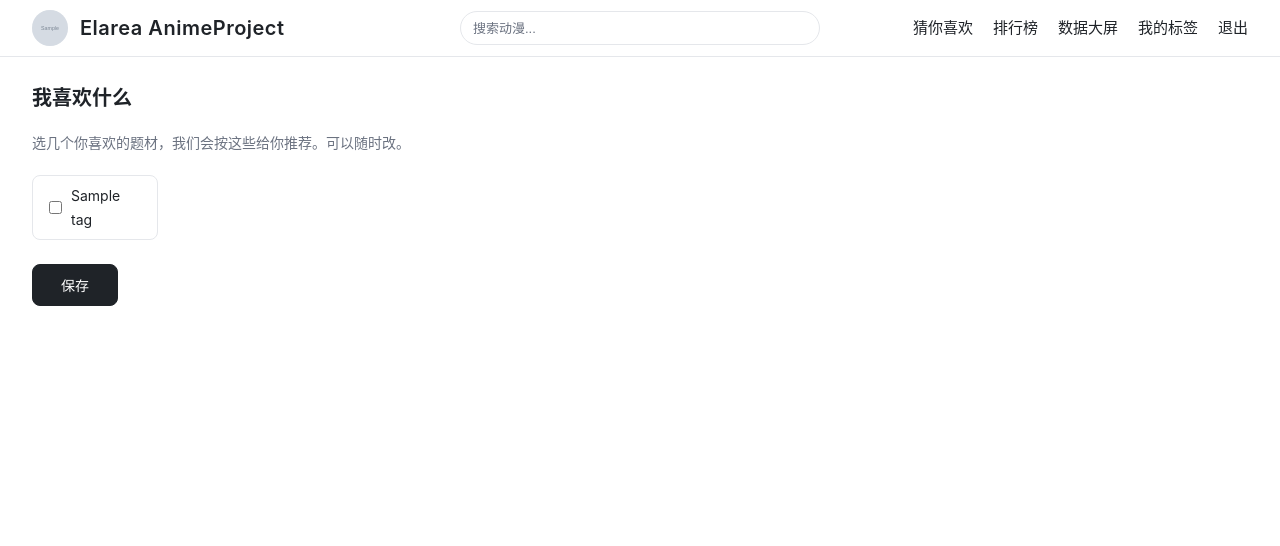
After one commit to Clearhai3/GraduationProject, a Django app: page /tags/ in a window 1280 px wide. The commit adds this page. Shown: the top 546 px of the page. Run offline with Django 5.2, Linux system fonts and the light colour scheme; a user stored in the database is signed in; tables that the repository leaves empty hold one stand-in row (values such as "Sample post"); grey boxes marked "Sample" are stand-in pictures.

Commit message:
feat(tag): 选标签页上线 + 修 UserTag 唯一约束（两 source 列真能共存）
- tags.html 新建：49 词复选框网格 + :has(input:checked) 让"选了"看得见
- views.user_tags：GET 摆货 / POST 存（getlist 收多个，只删 self 档，不碰 admin/algorithm）
- base.html 导航加「我的标签」（放在登录态段，与"关于你"同类）
- views.py 第 1 行补 Tag/UserTag 导入（此前 /tags/ 必 NameError 500）
- models.UserTag：unique_together ("user","tag") -> ("user","tag","source")
  与"两个 source 列共存"的设计自洽；迁移 0007 一并提交
- style.css：tag-grid/tag-pick/tag-save/muted

验收：check 0 issues / 0007 已应用 / makemigrations --check 干净
     /tags/ 未登录 302 去登录、登录后 200、49 复选框 1 勾选
     库中 (mriya,奇幻,algorithm) 与 (mriya,奇幻,self) 两行并存

Co-authored-by: Copilot <223556219+Copilot@users.noreply.github.com>
(cherry picked from commit 3297c74e5a3a8f839a5bd726e3a93fd43d8da160)

```diff
--- a/WebCode/anime/models.py
+++ b/WebCode/anime/models.py
@@ -124,7 +124,7 @@ class UserTag(models.Model):
     source = models.CharField(max_length=20, default="self")    # <- self / admin / algorithm
 
     class Meta:
-        unique_together = ("user", "tag")
+        unique_together = ("user", "tag", "source")
 
     def __str__(self):
         return f"{self.user.username} - {self.tag.name}"
--- a/WebCode/anime/templates/anime/base.html
+++ b/WebCode/anime/templates/anime/base.html
@@ -24,6 +24,7 @@
                     <a href="{% url 'anime_rank' %}">排行榜</a>
                     <a href="{% url 'anime_dashboard' %}">数据大屏</a>
                     {% if user.is_authenticated %}
+                        <a href="{% url 'user_tags' %}">我的标签</a>
                         <a href="{% url 'user_logout' %}">退出</a>
                     {% else %}
                         <a href="{% url 'user_login' %}">登录</a>
--- /dev/null
+++ b/WebCode/anime/templates/anime/tags.html
@@ -0,0 +1,24 @@
+{% extends "anime/base.html" %}
+
+{% block title %}我的标签{% endblock %}
+
+{% block content %}
+    <h1>我喜欢什么</h1>
+    <p class="muted">选几个你喜欢的题材，我们会按这些给你推荐。可以随时改。</p>
+
+    <form method="post">
+        {% csrf_token %}
+
+        <div class="tag-grid">
+            {% for t in all_tags %}
+                <label class="tag-pick">
+                    <input type="checkbox" name="tags" value="{{ t.id }}"
+                           {% if t.id in my_ids %}checked{% endif %}>
+                    {{ t.name }}
+                </label>
+            {% endfor %}
+        </div>
+
+        <button type="submit" class="tag-save">保存</button>
+    </form>
+{% endblock %}
--- a/WebCode/anime/urls.py
+++ b/WebCode/anime/urls.py
@@ -21,6 +21,9 @@ urlpatterns = [
     # 用户评分界面
     path("profile/", views.user_profile, name = "user_profile"),
 
+    # 用户标签
+    path("tags/", views.user_tags, name="user_tags"),
+
     # 头像
     path("avatar/upload", views.user_avatar_upload, name="user_avatar_upload"),
 ]
--- a/WebCode/anime/views.py
+++ b/WebCode/anime/views.py
@@ -1,4 +1,4 @@
-from .models import Anime, UserRating, UserProfile               # 导入你建的 Anime 模型
+from .models import Anime, UserRating, UserProfile, Tag, UserTag  # 导入你建的 Anime 模型
 from django.shortcuts import render, redirect, get_object_or_404  # 自动回复 404 未找到
 from django.contrib.auth import authenticate, login, logout     # 登录三件套
 from django.contrib.auth.decorators import login_required       # 登录请求，用于登录后操作
@@ -332,6 +332,40 @@ def user_profile(request):
     return render(request, "anime/profile.html", {"ratings": ratings})
 
 @login_required
+def user_tags(request):
+    """选标签 —— GET 看 / POST 存 (同一个地址)"""
+    if request.method == "POST":
+        # 1. 收: 表单里所有被勾上的标签 id
+        #    注意不是 .get() —— 勾了三个就是三条，.get 只会拿到最后一个
+        picked = request.POST.getlist("tags")
+
+        # 2. 删: 只删"他自己选的那一档", 别碰 admin / algorithm
+        UserTag.objects.filter(user=request.user, source="self").delete()
+
+        # 4. 存
+        UserTag.objects.bulk_create([
+            UserTag(user=request.user, tag_id=tid, source="self")
+            for tid in picked
+        ])
+
+        return redirect("user_tags")
+
+    # GET: 把货摆出来
+    all_tags = Tag.objects.filter(is_active=True).order_by("sort_order", "id")
+
+    # 他已经选了哪些 (用 set，模板里做 in 判断快)
+    my_ids = set(
+        UserTag.objects.filter(
+            user=request.user, source="self"
+        ).values_list("tag_id", flat=True)
+    )
+
+    return render(request, "anime/tags.html", {
+        "all_tags": all_tags,
+        "my_ids": my_ids,
+    })
+
+@login_required
 def user_avatar_upload(request):
     """上传头像 —— 文件走 request.FILES, 不走 request.POST"""
     f = request.FILES.get("avatar")
--- a/WebCode/static/css/style.css
+++ b/WebCode/static/css/style.css
@@ -496,3 +496,55 @@ th {
     border-color: var(--primary);
     box-shadow: 0 4px 14px rgba(0, 0, 0, 0.12);
 }
+
+/* —— 选标签页 —— */
+.muted {
+    color: var(--muted);
+    font-size: 14px;
+    margin: 0 0 20px;
+}
+
+.tag-grid {
+    display: grid;
+    grid-template-columns: repeat(auto-fill, minmax(120px, 1fr));
+    gap: 10px;
+    margin-bottom: 24px;
+}
+
+.tag-pick {
+    display: flex;
+    align-items: center;
+    gap: 6px;
+    padding: 8px 12px;
+    border: 1px solid var(--border);
+    border-radius: 8px;
+    background: #fff;
+    cursor: pointer;
+    font-size: 14px;
+    transition: border-color 0.15s, background 0.15s;
+}
+
+.tag-pick:hover {
+    border-color: var(--text);
+}
+
+/* 勾上的样子 —— 靠 :has() 让"选了"这件事看得见 */
+.tag-pick:has(input:checked) {
+    border-color: var(--text);
+    background: #f3f4f6;
+    font-weight: 600;
+}
+
+.tag-save {
+    padding: 10px 28px;
+    border: 1px solid var(--text);
+    border-radius: 8px;
+    background: var(--text);
+    color: #fff;
+    font-size: 14px;
+    cursor: pointer;
+}
+
+.tag-save:hover {
+    opacity: 0.85;
+}
```
Also changed, not shown: WebCode/anime/migrations/0007_alter_usertag_unique_together.py (added).
